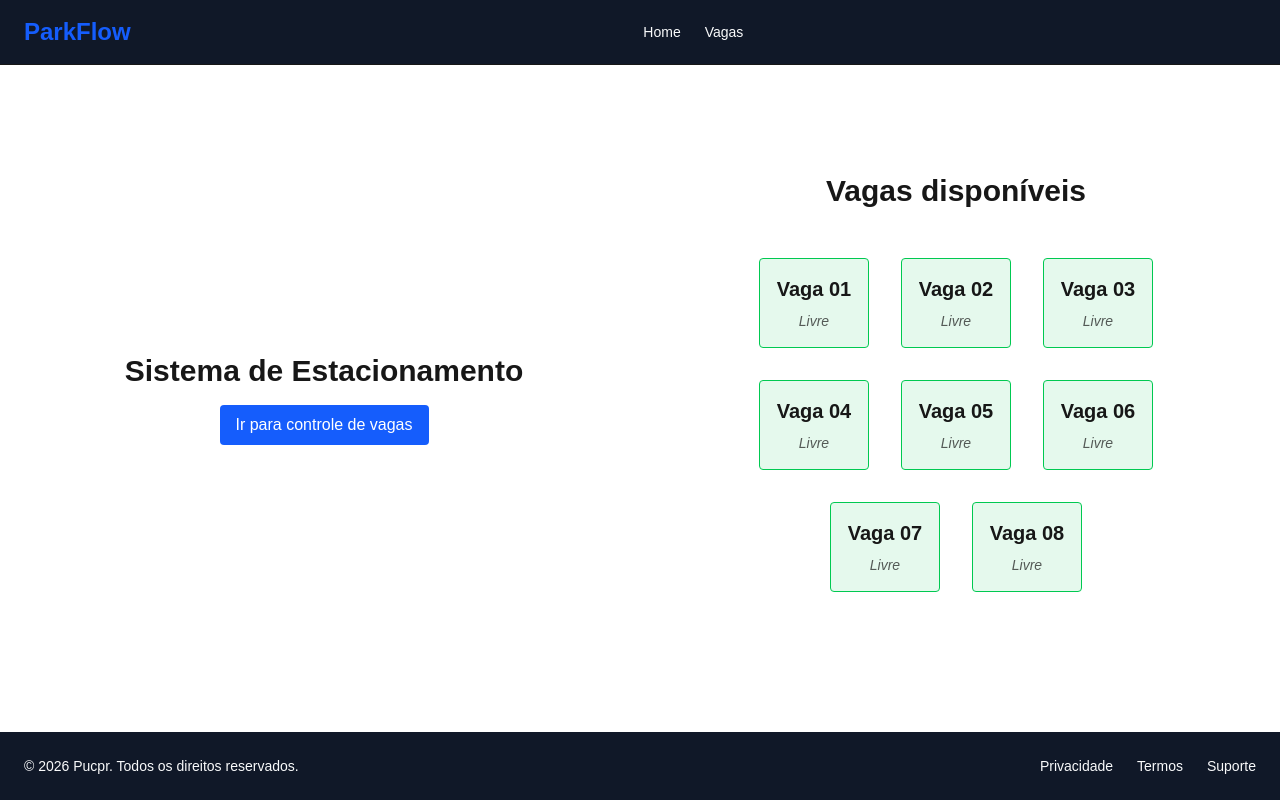
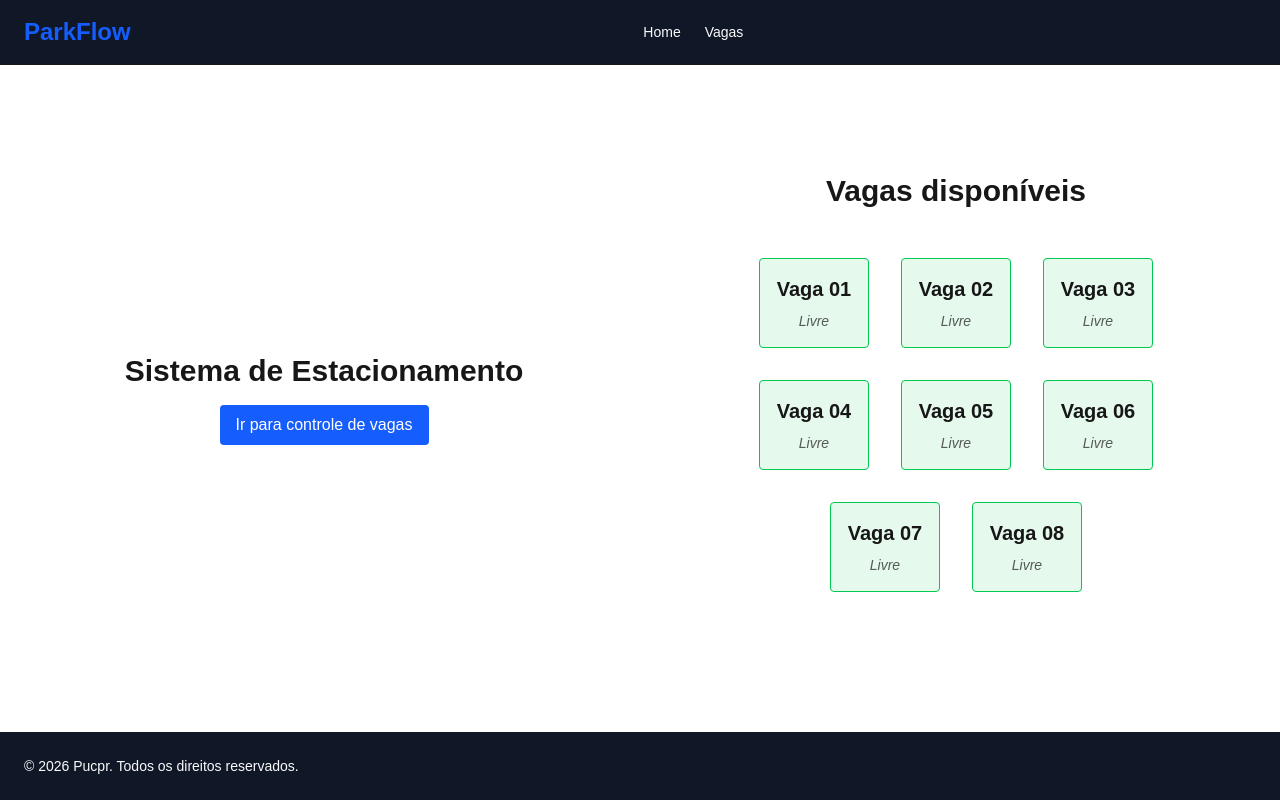
Before and after one commit to ThomasKruchelski/estacionamento-crud, a Next.js app: page / in a window 1280 px wide. Built offline with nearby package versions, Linux system fonts and the light colour scheme; no server answers.

Commit message:
change footer

```diff
--- a/app/components/Footer.tsx
+++ b/app/components/Footer.tsx
@@ -7,9 +7,7 @@ export function Footer() {
         </p>
 
         <div className="flex gap-6 text-sm text-gray-50">
-          <a href="#">Privacidade</a>
-          <a href="#">Termos</a>
-          <a href="#">Suporte</a>
+
         </div>
       </div>
     </footer>
```
